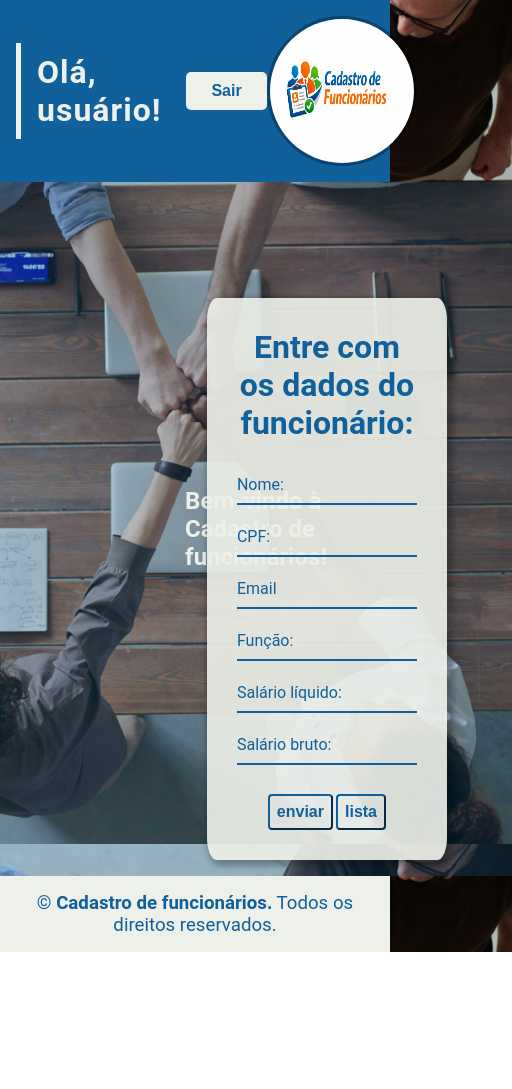
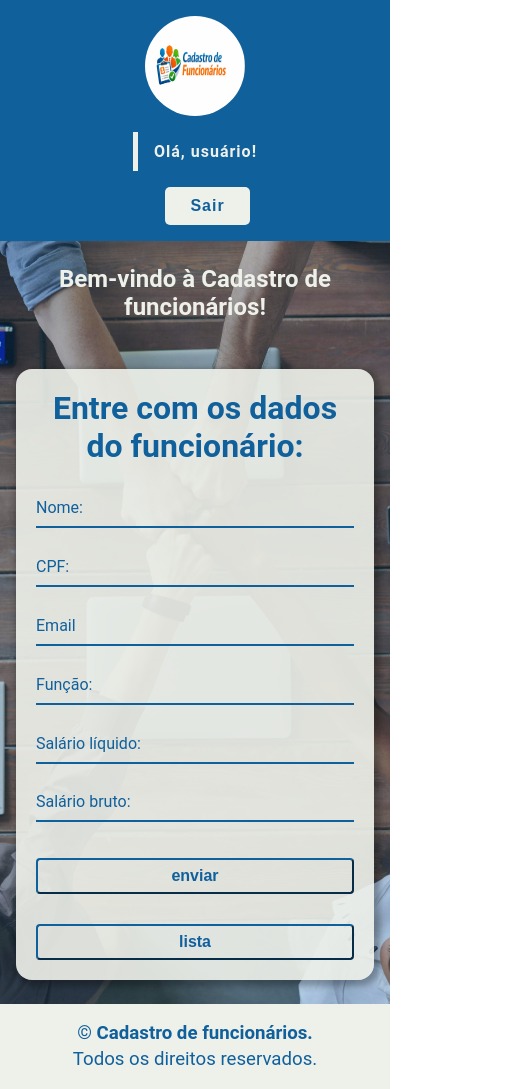
Before and after one commit to Josinaldo-Jr/cadastro_func_itens_javascript, a website: page pages/index.html in a window 390 px wide. Shown: the whole page, 512 px wide, since content can reach past the window. Before the commit the page ends 952 px from the top, so only its background shows below. Drawn offline with Linux system fonts and the light colour scheme; sample sign-in values are in the browser's storage.

Commit message:
style: ajusta o layout responsivo da página index

```diff
--- a/pages/index.html
+++ b/pages/index.html
@@ -16,9 +16,10 @@
 
 <body class="corpo">
   <header class="cabecalho">
+    <img class="logo"src="../assets/logo_project.jpg" alt="Logotipo do projeto">
     <h1 id="logado"></h1>
     <button class="clique_sair">Sair</button>
-    <img src="../assets/logo_project.jpg" alt="Descrição da imagem" class="logo">
+
   </header>
   <main class="principal">
     <h2 class="saudacoes">Bem-vindo à Cadastro de funcionários!</h2>
@@ -81,7 +82,7 @@
   <footer class="rodape">
     <p>© <b>Cadastro de funcionários.</b> Todos os direitos reservados.</p>
   </footer>
-  <script src="../scripts/index.js" defer></script>
 </body>
+<script src="../scripts/index.js" defer></script>
 
 </html>
--- a/styles/index.css
+++ b/styles/index.css
@@ -19,13 +19,14 @@
 }
 
 .corpo {
-  height: 100%;
-  width: 100%;
+  min-height: 100vh;
+  display: flex;
+  flex-direction: column;
+
   font-family: var(--font-family);
   background-image: url('../assets/pexels-fauxels-3184430.jpg');
   background-repeat: no-repeat;
   background-size: cover;
-  background-attachment: fixed;
   background-position: center center;
   color: var(--default-color);
 }
@@ -35,15 +36,22 @@
   color: var(--default-color);
   padding: 1rem;
   display: flex;
+  align-items: center;
+  gap: 1rem;
+  flex-wrap: wrap;
 }
 
 .cabecalho .logo {
-  width: 150px;
-  height: 150px;
+  width: 100px;
+  height: 100px;
   border-radius: 50%;
-  border: solid .2rem var(--shadow-color);
-  margin-left: auto;
-  cursor: pointer;
+  margin-right: auto;
+}
+
+.cabecalho h1,
+.clique_sair {
+  font-size: 16px;
+  letter-spacing: 1px;
 }
 
 .cabecalho .clique_sair {
@@ -60,7 +68,7 @@
 
 .cabecalho .clique_sair:hover {
   background-color: var(--secondary-color);
-  transform: scale(1.1);
+  transform: scale(1.05);
 }
 
 .cabecalho .clique_sair:active {
@@ -76,14 +84,14 @@
 }
 
 .principal {
+  flex: 1;
   display: flex;
-  padding: 1rem 16rem;
+  flex-direction: column;
   align-items: center;
-  justify-content: center;
-  width: 100;
-  margin: auto;
+
+  padding: 2rem;
+  width: 100%;
   background-color: var(--principal-background-color);
-
 }
 
 .principal .caixa_apresentacao {
@@ -91,24 +99,21 @@
   max-height: 100px;
 }
 
-.rodape {
-  background-color: var(--default-color);
-  text-align: center;
-  padding: 1rem;
- }
-
 .container {
   display: flex;
   justify-content: center;
   width: 100%;
-  margin-top: 100px;
+  margin-top: 2rem;
 }
 
 .card {
   background-color: var(--card-background-color);
   padding: 30px;
-  border-radius: 4%;
+  border-radius: 16px;
   box-shadow: 3px 3px 6px 3px var(--shadow-color);
+
+  width: 100%;
+  max-width: 420px;
 }
 
 .forms_titulo {
@@ -129,7 +134,6 @@
   font-size: 16px;
   transition: all .3s ease-out;
   border-radius: 0;
-
 }
 
 .label-float {
@@ -207,3 +211,52 @@ p {
   border-radius: 4px;
   display: none;
 }
+
+.rodape {
+  background-color: var(--default-color);
+  text-align: center;
+  padding: 1rem;
+  width: 100%;
+}
+
+.saudacoes {
+  margin-bottom: 1.5rem;
+  color: var(--default-color);
+  text-align: center;
+}
+
+@media screen and (max-width: 600px) {
+
+  .cabecalho {
+    flex-direction: column;
+    text-align: center;
+  }
+
+  .cabecalho .logo {
+    margin: 0;
+  }
+
+  .principal {
+    padding: 1.5rem 1rem;
+  }
+
+  .card {
+    padding: 20px;
+  }
+
+  .justify-center {
+    flex-direction: column;
+    gap: 10px;
+  }
+
+  .rodape p {
+    max-width: 260px;
+    margin: 0 auto;
+    line-height: 1.4;
+  }
+
+  .saudacoes {
+    text-align: center;
+    margin-bottom: 1rem;
+  }
+}
```
